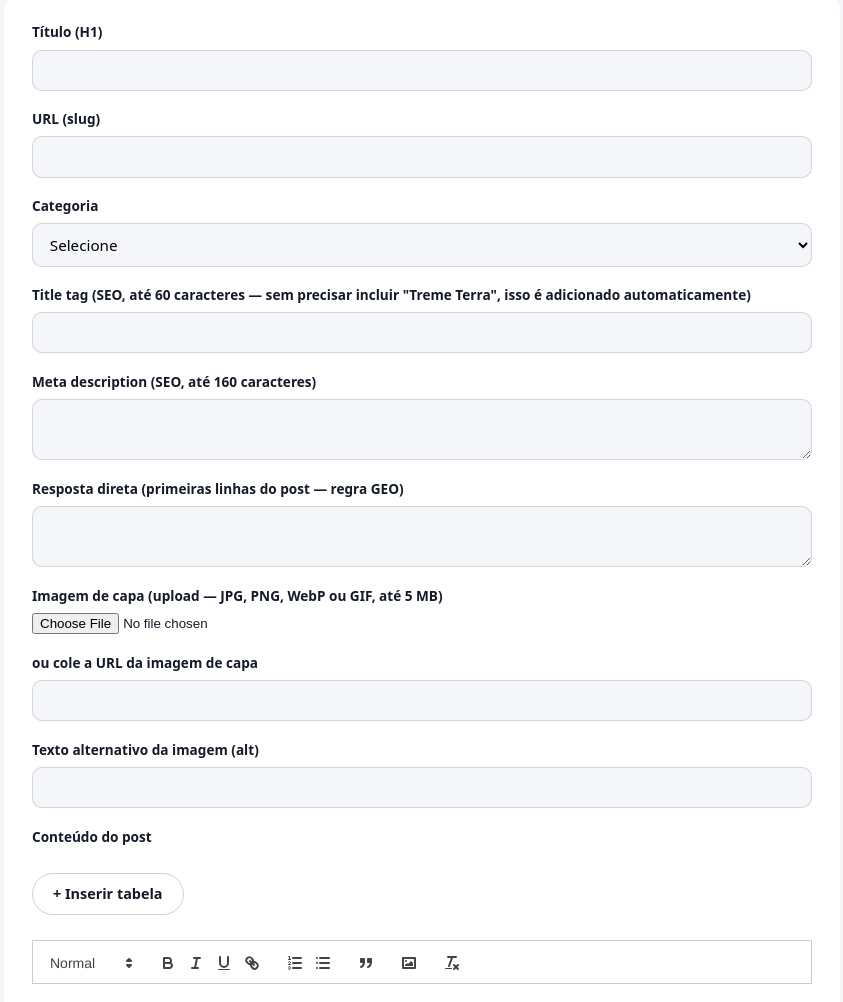
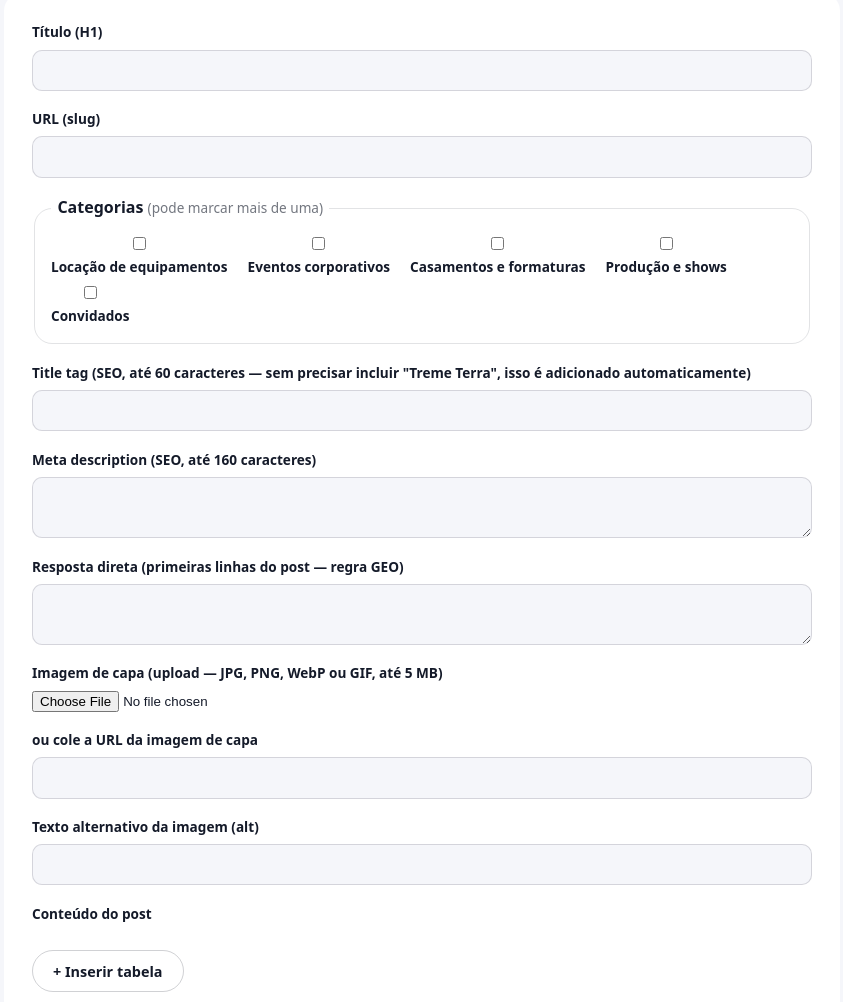
Before and after one commit to Willsaalves/TremeTerra, a PHP site: page /admin/post-form.php in a window 1280 px wide. Shown: the part 149-1151 px from the top of the page, without its empty margins (218-1061 px from the left). Run offline with PHP 8.4, Linux system fonts and the light colour scheme; the visitor is signed in with stand-in values (Sample User, id 1).

Commit message:
Blog: permite múltiplas categorias por post (checkboxes)
Antes o post tinha uma categoria só (um <select>). Agora é possível marcar
mais de uma — ex.: "Convidados" + "Eventos corporativos".

- lib/db.php: a coluna `category` passa a guardar os slugs separados por
  vírgula (ex.: "convidados,corporativo"). Posts antigos com um slug único
  continuam funcionando, sem migração. Novos helpers postCategories(),
  postCategoryLabels() e normalizePostCategories().
- admin/post-form.php: o <select> vira um grupo de checkboxes (category[]),
  pré-marcando as categorias já salvas do post.
- admin/post-save.php: normaliza a entrada (array ou string) para slugs
  válidos separados por vírgula.
- blog.php: acumula as categorias de todos os posts no filtro e mostra uma
  badge por categoria no card; data-category lista todos os slugs.
- src/blog.js: o filtro passa a casar qualquer uma das categorias do card.
- admin/index.php: listagem mostra os rótulos separados por vírgula.
- src/styles/blog.css: estilos do grupo de checkboxes e das badges múltiplas.

Co-Authored-By: Claude Opus 4.8 <noreply@anthropic.com>
Claude-Session: https://claude.ai/code/session_014etSYMLfkyADuP7y4vkFr7

```diff
--- a/admin/index.php
+++ b/admin/index.php
@@ -53,7 +53,7 @@ $posts = $db->query('SELECT id, title, slug, category, status, published_at, upd
           <?php foreach ($posts as $post): ?>
             <tr>
               <td><?= htmlspecialchars($post['title'], ENT_QUOTES, 'UTF-8') ?></td>
-              <td><?= htmlspecialchars(POST_CATEGORIES[$post['category']] ?? (string) $post['category'], ENT_QUOTES, 'UTF-8') ?></td>
+              <td><?php $labels = postCategoryLabels($post['category'] ?? null); echo htmlspecialchars($labels === [] ? (string) $post['category'] : implode(', ', $labels), ENT_QUOTES, 'UTF-8'); ?></td>
               <td>
                 <span class="admin-status admin-status-<?= htmlspecialchars($post['status'], ENT_QUOTES, 'UTF-8') ?>">
                   <?= $post['status'] === 'published' ? 'Publicado' : 'Rascunho' ?>
--- a/admin/post-form.php
+++ b/admin/post-form.php
@@ -66,16 +66,18 @@ $pageHeading = $isEdit ? 'Editar post' : 'Novo post';
         <input type="text" name="slug" id="field-slug" required value="<?= htmlspecialchars((string) ($post['slug'] ?? ''), ENT_QUOTES, 'UTF-8') ?>" />
       </label>
 
-      <label>Categoria
-        <select name="category">
-          <option value="">Selecione</option>
+      <?php $selectedCats = postCategories($post['category'] ?? null); ?>
+      <fieldset class="admin-cat-fieldset">
+        <legend>Categorias <span class="admin-cat-hint">(pode marcar mais de uma)</span></legend>
+        <div class="admin-cat-options">
           <?php foreach (POST_CATEGORIES as $value => $label): ?>
-            <option value="<?= htmlspecialchars($value, ENT_QUOTES, 'UTF-8') ?>" <?= ($post['category'] ?? '') === $value ? 'selected' : '' ?>>
-              <?= htmlspecialchars($label, ENT_QUOTES, 'UTF-8') ?>
-            </option>
+            <label class="admin-cat-option">
+              <input type="checkbox" name="category[]" value="<?= htmlspecialchars($value, ENT_QUOTES, 'UTF-8') ?>" <?= in_array($value, $selectedCats, true) ? 'checked' : '' ?> />
+              <span><?= htmlspecialchars($label, ENT_QUOTES, 'UTF-8') ?></span>
+            </label>
           <?php endforeach; ?>
-        </select>
-      </label>
+        </div>
+      </fieldset>
 
       <label>Title tag (SEO, até 60 caracteres — sem precisar incluir "Treme Terra", isso é adicionado automaticamente)
         <input type="text" name="seo_title" maxlength="70" value="<?= htmlspecialchars((string) ($post['seo_title'] ?? ''), ENT_QUOTES, 'UTF-8') ?>" />
--- a/admin/post-save.php
+++ b/admin/post-save.php
@@ -19,7 +19,7 @@ $db = getDb();
 $id       = isset($_POST['id']) ? (int) $_POST['id'] : null;
 $title    = trim((string) ($_POST['title'] ?? ''));
 $slug     = slugify(trim((string) ($_POST['slug'] ?? '')) ?: $title);
-$category = trim((string) ($_POST['category'] ?? ''));
+$category = normalizePostCategories($_POST['category'] ?? '');
 $seoTitle = trim((string) ($_POST['seo_title'] ?? ''));
 $seoDescription = trim((string) ($_POST['seo_description'] ?? ''));
 $directAnswer   = trim((string) ($_POST['direct_answer'] ?? ''));
--- a/lib/db.php
+++ b/lib/db.php
@@ -71,6 +71,60 @@ const POST_CATEGORIES = [
     'convidados'  => 'Convidados',
 ];
 
+/**
+ * Um post pode ter MAIS DE UMA categoria. No banco, a coluna `category`
+ * guarda os slugs separados por vírgula (ex.: "convidados,corporativo");
+ * um post com uma categoria só continua sendo um slug único, então os
+ * posts antigos seguem funcionando sem migração.
+ *
+ * Devolve só os slugs válidos (que existem em POST_CATEGORIES), sem
+ * repetição e na ordem em que aparecem.
+ *
+ * @return list<string>
+ */
+function postCategories(?string $raw): array
+{
+    if ($raw === null || trim($raw) === '') {
+        return [];
+    }
+    $valid = [];
+    foreach (explode(',', $raw) as $slug) {
+        $slug = trim($slug);
+        if ($slug !== '' && isset(POST_CATEGORIES[$slug]) && !in_array($slug, $valid, true)) {
+            $valid[] = $slug;
+        }
+    }
+    return $valid;
+}
+
+/**
+ * Mapa slug => rótulo das categorias de um post, na ordem salva.
+ *
+ * @return array<string, string>
+ */
+function postCategoryLabels(?string $raw): array
+{
+    $labels = [];
+    foreach (postCategories($raw) as $slug) {
+        $labels[$slug] = POST_CATEGORIES[$slug];
+    }
+    return $labels;
+}
+
+/**
+ * Normaliza a entrada do formulário (array de checkboxes OU string legada)
+ * para o formato de armazenamento: slugs válidos separados por vírgula.
+ */
+function normalizePostCategories(mixed $input): string
+{
+    if (is_array($input)) {
+        $raw = implode(',', array_map('strval', $input));
+    } else {
+        $raw = (string) $input;
+    }
+    return implode(',', postCategories($raw));
+}
+
 function slugify(string $text): string
 {
     $text = trim($text);
--- a/src/blog.js
+++ b/src/blog.js
@@ -14,7 +14,8 @@ function initFilters() {
       filters.forEach((c) => c.classList.toggle('is-active', c === chip));
 
       cards.forEach((card) => {
-        const matches = target === 'all' || card.dataset.category === target;
+        const cats = (card.dataset.category || '').split(' ').filter(Boolean);
+        const matches = target === 'all' || cats.includes(target);
         card.hidden = !matches;
       });
     });
--- a/src/styles/blog.css
+++ b/src/styles/blog.css
@@ -277,10 +277,19 @@ a { color: inherit; text-decoration: none; }
 }
 
 /* Chip de categoria sobre a capa */
-.post-card-cover .category {
+/* Pode haver mais de uma categoria: as badges ficam num contêiner que
+   quebra linha, ancorado no canto superior esquerdo da capa. */
+.post-card-cats {
   position: absolute;
   top: 0.75rem;
   left: 0.75rem;
+  right: 0.75rem;
+  display: flex;
+  flex-wrap: wrap;
+  gap: 0.4rem;
+}
+
+.post-card-cover .category {
   font-family: var(--font-display);
   font-weight: 700;
   font-size: 0.7rem;
@@ -622,6 +631,13 @@ article.post .prose li { margin-bottom: 0.4rem; }
 .admin-faq-fieldset legend { font-family: var(--font-display); font-weight: 700; padding-inline: 0.4rem; }
 .admin-faq-row { display: grid; grid-template-columns: 1fr 1.5fr auto; gap: 0.5rem; margin-bottom: 0.75rem; align-items: start; }
 
+.admin-cat-fieldset { border: 1px solid hsl(var(--color-ink) / 0.12); border-radius: var(--radius-md); padding: 1rem; }
+.admin-cat-fieldset legend { font-family: var(--font-display); font-weight: 700; padding-inline: 0.4rem; }
+.admin-cat-hint { font-family: var(--font-body); font-weight: 400; font-size: 0.85rem; color: hsl(var(--color-ink) / 0.6); }
+.admin-cat-options { display: flex; flex-wrap: wrap; gap: 0.5rem 1.25rem; }
+.admin-cat-option { display: inline-flex; align-items: center; gap: 0.5rem; cursor: pointer; }
+.admin-cat-option input { width: auto; margin: 0; }
+
 .btn-admin, .btn-admin-ghost {
   display: inline-flex;
   align-items: center;
```
Also changed, not shown: blog.php (+13 -9 lines).
